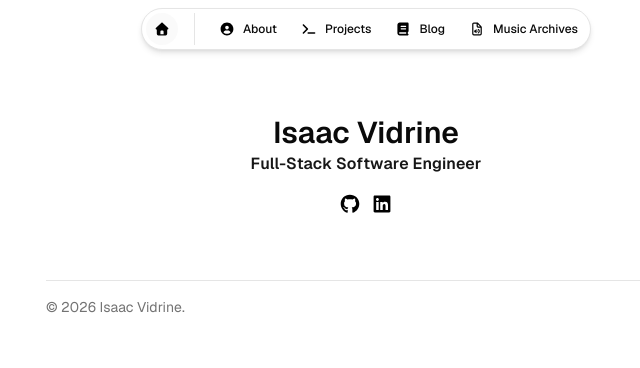
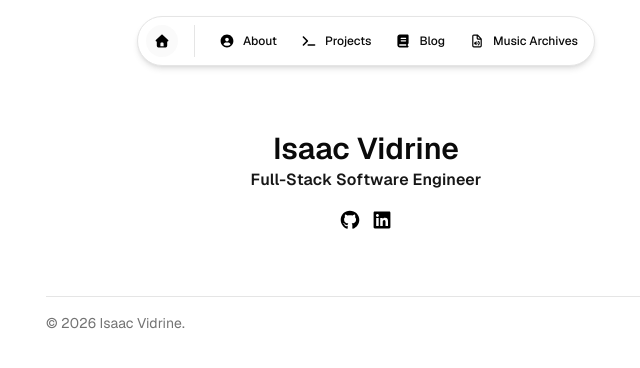
Before and after one commit to ividrine/website, a Next.js app: page / in a window 1280 px wide. Shown: the top 368 px of the page, without its empty margins (274-914 px from the left). Built offline with nearby package versions, Linux system fonts and the light colour scheme.

Commit message:
add header padding scroll functionality

```diff
--- a/components/ui/header.tsx
+++ b/components/ui/header.tsx
@@ -11,13 +11,26 @@ import {
 
 import { Icon } from "@/components/ui/icon";
 import { Separator } from "@/components/ui/separator";
+import { useEffect, useState } from "react";
 
 export function Header() {
   const pathname = usePathname();
+  const [scrolled, setScrolled] = useState(false);
+
+  useEffect(() => {
+    const scrollHandler = () => setScrolled(window.scrollY > 0);
+    document.addEventListener("scroll", scrollHandler);
+    return () => document.removeEventListener("scroll", scrollHandler);
+  }, []);
+
   return (
     <div className="sticky top-0 z-50">
-      <header className="flex w-full justify-center bg-transparent pt-0 sm:pt-2">
-        <NavigationMenu className="flex p-1 rounded-full bg-background border border-border shadow-md gap-2">
+      <header
+        className={`flex w-full justify-center bg-transparent pt-0 transition-all ${
+          scrolled ? "pt-0" : "sm:pt-4"
+        }`}
+      >
+        <NavigationMenu className="flex p-2 sm:rounded-full bg-background border-b sm:border border-border shadow-md gap-2">
           <NavigationMenuItem className="list-none">
             <NavigationMenuLink
               asChild
```
